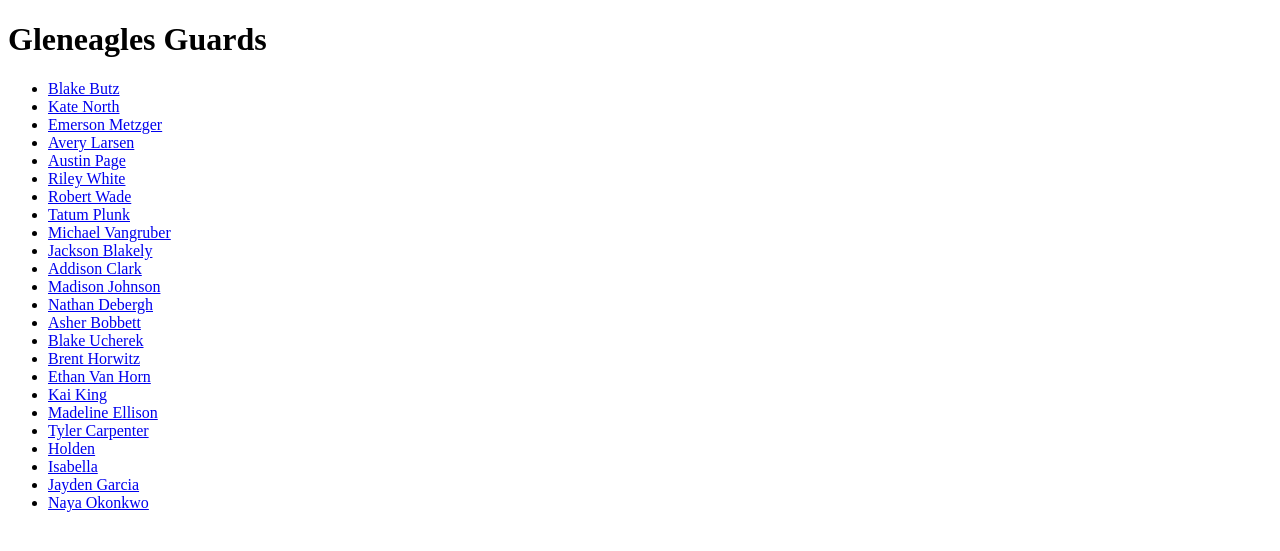
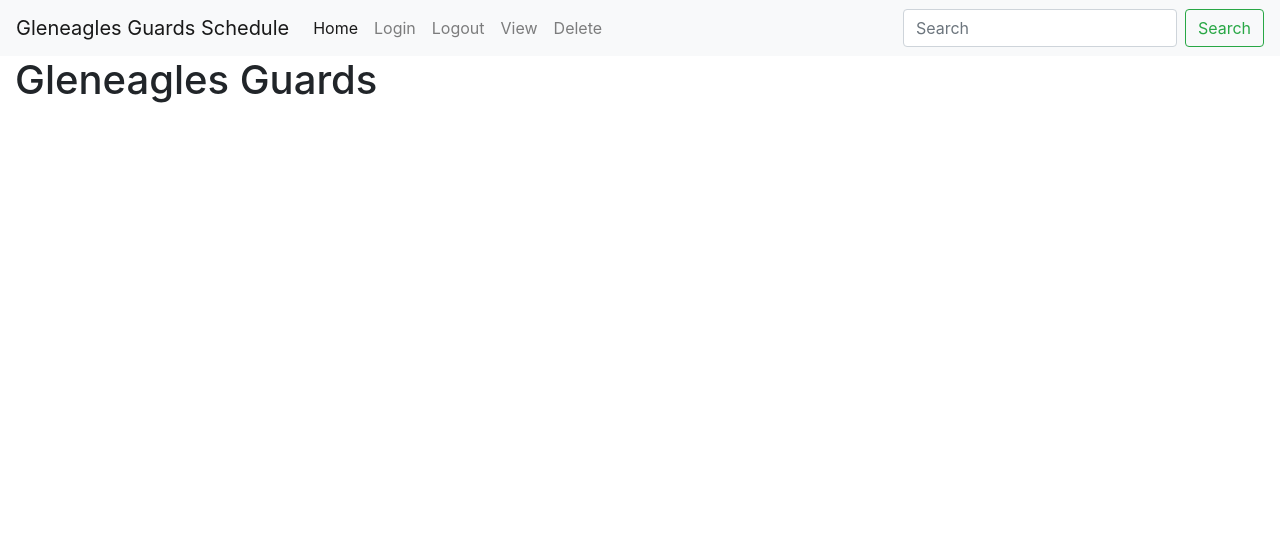
Before and after one commit to BlakeButz/GleneaglesSchedule, a Flask app: page / in a window 1280 px wide. Shown: the top 551 px of the page. Run offline with Flask 3, Linux system fonts and the light colour scheme.

Commit message:
My first version of the schedule maker

```diff
--- a/GlenSchedule.py
+++ b/GlenSchedule.py
@@ -1,17 +1,99 @@
-from flask import Flask, render_template
+from flask import Flask, render_template, request, redirect, url_for, session, flash, current_app
+from datetime import timedelta
+from flask_sqlalchemy import SQLAlchemy
 
 app = Flask(__name__)
+app.secret_key = "hello"
+app.config['SQLALCHEMY_DATABASE_URI'] = 'sqlite:///users.sqlite3'
+app.config['SQLALCHEMY_TRACK_MODIFICATIONS'] = False
+app.permanent_session_lifetime = timedelta(minutes=5)
+
+db = SQLAlchemy(app)
+
+class users(db.Model):
+    _id = db.Column("id", db.Integer, primary_key=True)
+    name = db.Column("name", db.String(100), nullable=False)
+    email = db.Column("email", db.String(100), nullable=False)
+
+    def __init__(self, name, email):
+        self.name = name
+        self.email = email
+
+
 
 @app.route('/')
 def index():
     return render_template('index.html')
-    #postgres://guard_postgresql_blake_user:BJbMaGCTYlccKx8KRyl76fA3E0NYoBLC@dpg-cpjnaf821fec73a0sskg-a.oregon-postgres.render.com/guard_postgresql_blake
-@app.route('/<name>')
-def person(name):
-    try:
-        return render_template(f'{name}.html')
-    except:
-        return "Page not found", 404
+
+@app.route("/view")
+def view():
+    return render_template("view.html", values=users.query.all())
+
+@app.route('/login', methods=['GET', 'POST'])
+def login():
+    if request.method == 'POST':
+        session.permanent = True
+        user = request.form['user']  # Ensure 'user' matches the form field name
+        session['user'] = user
+
+        found_user = users.query.filter_by(name=user).first()
+        if found_user:
+            session['email'] = found_user.email
+        else:
+            usr = users(user, "")
+            db.session.add(usr)
+            db.session.commit()
+
+        flash('You were logged in successfully!', 'success')
+        return redirect(url_for('user', user=user))
+    else:
+        if "user" in session:
+            flash('Already logged in!', 'info')
+            return redirect(url_for('user', user=session['user']))
+        return render_template("login.html")
+
+
+@app.route('/user', methods=["GET", "POST"])
+def user():
+    email = None
+    if "user" in session:
+        user = session['user']
+
+        if request.method == 'POST':
+            email = request.form['email']
+            session['email'] = email
+            found_user = users.query.filter_by(name=user).first()
+            found_user.email = email
+            db.session.commit()
+            flash('Email was Saved!')
+        else:
+            if 'email' in session:
+                email = session['email']
+        return render_template('user.html', email=email)
+    else:
+        flash('You are not logged in!')
+        return redirect(url_for('login'))
+
+@app.route('/logout')
+def logout():
+    if 'user' in session:
+        user = session['user']
+        flash(f'You have been logged out, {user}', "info")
+        session.pop('user', None)
+        session.pop('email', None)
+    else:
+        flash('You were not logged in!')
+    return redirect(url_for('login'))
+
+@app.route('/delete')
+def delete():
+    for user in users.query.all():
+        db.session.delete(user)
+    db.session.commit()
+    flash('Users Deleted!')
+    return render_template("index.html")
 
 if __name__ == '__main__':
+    with app.app_context():
+        db.create_all()
     app.run(debug=True)
--- /dev/null
+++ b/templates/base.html
@@ -0,0 +1,49 @@
+<!DOCTYPE html>
+<html lang="en">
+<head>
+    <meta charset="UTF-8">
+    <link rel="stylesheet" href="https://cdn.jsdelivr.net/npm/bootstrap@4.3.1/dist/css/bootstrap.min.css" integrity="sha384-ggOyR0iXCbMQv3Xipma34MD+dH/1fQ784/j6cY/iJTQUOhcWr7x9JvoRxT2MZw1T" crossorigin="anonymous">
+    <title>{% block title %}{% endblock %}</title>
+</head>
+<body>
+<nav class="navbar navbar-expand-lg navbar-light bg-light">
+  <a class="navbar-brand" href="#">Gleneagles Guards Schedule</a>
+  <button class="navbar-toggler" type="button" data-toggle="collapse" data-target="#navbarSupportedContent" aria-controls="navbarSupportedContent" aria-expanded="false" aria-label="Toggle navigation">
+    <span class="navbar-toggler-icon"></span>
+  </button>
+
+  <div class="collapse navbar-collapse" id="navbarSupportedContent">
+    <ul class="navbar-nav mr-auto">
+      <li class="nav-item active">
+        <a class="nav-link" href="{{ url_for('index') }}">Home <span class="sr-only">(current)</span></a>
+      </li>
+      <li class="nav-item">
+        <a class="nav-link" href="{{ url_for('login') }}">Login</a>
+      </li>
+      <li class="nav-item">
+        <a class="nav-link" href="{{ url_for('logout') }}">Logout</a>
+      </li>
+      <li class="nav-item">
+        <a class="nav-link" href="{{ url_for('view') }}">View</a>
+      </li>
+      <li class="nav-item">
+        <a class="nav-link" href="{{ url_for('delete') }}">Delete</a>
+      </li>
+    </ul>
+    <form class="form-inline my-2 my-lg-0">
+      <input class="form-control mr-sm-2" type="search" placeholder="Search" aria-label="Search">
+      <button class="btn btn-outline-success my-2 my-sm-0" type="submit">Search</button>
+    </form>
+  </div>
+</nav>
+
+<div class="container-fluid">
+  {% block content %}
+  {% endblock %}
+</div>
+
+<script src="https://code.jquery.com/jquery-3.3.1.slim.min.js" integrity="sha384-q8i/X+965DzO0rT7abK41JStQIAqVgRVzpbzo5smXKp4YfRvH+8abtTE1Pi6jizo" crossorigin="anonymous"></script>
+<script src="https://cdn.jsdelivr.net/npm/popper.js@1.14.7/dist/umd/popper.min.js" integrity="sha384-UO2eT0CpHqdSJQ6hJty5KVphtPhzWj9WO1clHTMGa3JDZwrnQq4sF86dIHNDz0W1" crossorigin="anonymous"></script>
+<script src="https://cdn.jsdelivr.net/npm/bootstrap@4.3.1/dist/js/bootstrap.min.js" integrity="sha384-JjSmVgyd0p3pXB1rRibZUAYoIIy6OrQ6VrjIEaFf/nJGzIxFDsf4x0xIM+B07jRM" crossorigin="anonymous"></script>
+</body>
+</html>
--- a/templates/index.html
+++ b/templates/index.html
@@ -1,37 +1,5 @@
-<!DOCTYPE html>
-<html lang="en">
-<head>
-    <meta charset="UTF-8">
-    <meta name="viewport" content="width=device-width, initial-scale=1.0">
-    <title>Gleneagles Guards</title>
-</head>
-<body>
+{% extends "base.html" %}
+{% block title %}Gleneagles Guards{% endblock %}
+{% block content %}
     <h1>Gleneagles Guards</h1>
-    <ul>
-        <li><a href="/blake_butz">Blake Butz</a></li>
-        <li><a href="/kate_north">Kate North</a></li>
-        <li><a href="/emerson_metzger">Emerson Metzger</a></li>
-        <li><a href="/avery_larsen">Avery Larsen</a></li>
-        <li><a href="/austin_page">Austin Page</a></li>
-        <li><a href="/riley_white">Riley White</a></li>
-        <li><a href="/robert_wade">Robert Wade</a></li>
-        <li><a href="/tatum_plunk">Tatum Plunk</a></li>
-        <li><a href="/michael_vangruber">Michael Vangruber</a></li>
-        <li><a href="/jackson_blakely">Jackson Blakely</a></li>
-        <li><a href="/addison_clark">Addison Clark</a></li>
-        <li><a href="/madison_johnson">Madison Johnson</a></li>
-        <li><a href="/nathan_debergh">Nathan Debergh</a></li>
-        <li><a href="/asher_bobbett">Asher Bobbett</a></li>
-        <li><a href="/blake_ucherek">Blake Ucherek</a></li>
-        <li><a href="/brent_horwitz">Brent Horwitz</a></li>
-        <li><a href="/ethan_van_horn">Ethan Van Horn</a></li>
-        <li><a href="/kai_king">Kai King</a></li>
-        <li><a href="/madeline_ellison">Madeline Ellison</a></li>
-        <li><a href="/tyler_carpenter">Tyler Carpenter</a></li>
-        <li><a href="/holden">Holden</a></li>
-        <li><a href="/isabella">Isabella</a></li>
-        <li><a href="/jayden_garcia">Jayden Garcia</a></li>
-        <li><a href="/naya_okonkwo">Naya Okonkwo</a></li>
-    </ul>
-</body>
-</html>
+{% endblock %}
```
Also changed, not shown: templates/blake_butz.html (deleted, +0 -26 lines), templates/login.html (added, +16 -0 lines), templates/user.html (added, +15 -0 lines), templates/view.html (added, +7 -0 lines), instance/users.sqlite3 (added), 3 other files.
